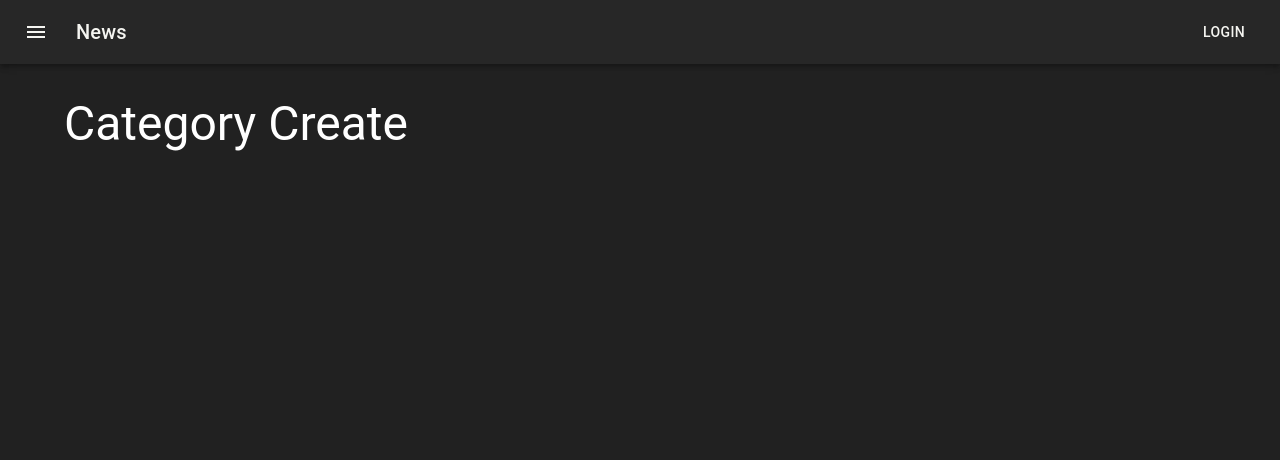
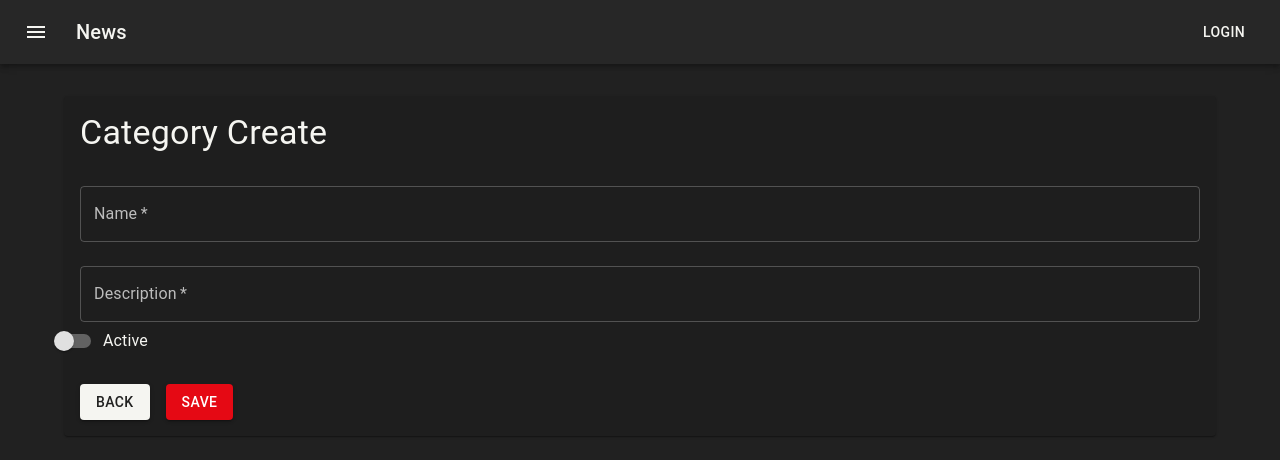
Before and after one commit to paulosarmento/projeto-pratico-fc-admin-react, a React (Create React App) app: page /categories/create in a window 1280 px wide. Shown: the top 460 px of the page. Built offline with nearby package versions, Linux system fonts and the light colour scheme.

Commit message:
Criando pagina de criacao de categoria

```diff
--- a/src/features/categories/CreateCategory.tsx
+++ b/src/features/categories/CreateCategory.tsx
@@ -1,11 +1,43 @@
-import { Box, Typography } from "@mui/material";
+import { Box, Paper, Typography } from "@mui/material";
+import { useState } from "react";
+import { Category } from "./categorySlice";
+import CategoryFrom from "./components/CategoryFrom";
 
 const CategoryCreate = () => {
+  const [isDisabled, setIsDisabled] = useState(false);
+  const [category, setCategory] = useState<Category>({
+    id: "",
+    name: "",
+    description: "",
+    is_active: false,
+    deleted_at: "",
+    created_at: "",
+    updated_at: "",
+  });
+
+  const handleChange = (e: any) => {};
+
+  const handleToggle = () => {
+    setIsDisabled(!isDisabled);
+  };
+
   return (
     <Box>
-      <Typography variant="h3" component="h1">
-        Category Create
-      </Typography>
+      <Paper>
+        <Box p={2}>
+          <Typography variant="h4" component="h1">
+            Category Create
+          </Typography>
+        </Box>
+        <CategoryFrom
+          category={category}
+          isDisabled={isDisabled}
+          isLoading={false}
+          onSubmit={() => {}}
+          handleChange={handleChange}
+          handleToggle={handleToggle}
+        />
+      </Paper>
     </Box>
   );
 };
--- a/src/features/categories/EditCategory.tsx
+++ b/src/features/categories/EditCategory.tsx
@@ -1,19 +1,9 @@
-import {
-  Box,
-  Button,
-  FormControl,
-  FormControlLabel,
-  FormGroup,
-  Grid,
-  Paper,
-  Switch,
-  TextField,
-  Typography,
-} from "@mui/material";
-import { Link, useParams } from "react-router-dom";
+import { Box, Paper, Typography } from "@mui/material";
+import { useState } from "react";
+import { useParams } from "react-router-dom";
+import { useAppSelector } from "../../app/hooks";
 import { selectCategoryById } from "./categorySlice";
-import { useAppSelector } from "../../app/hooks";
-import { useState } from "react";
+import CategoryFrom from "./components/CategoryFrom";
 
 const CategoryEdit = () => {
   const id = useParams().id || "";
@@ -34,69 +24,14 @@
             Category Edit
           </Typography>
         </Box>
-        <Box p={2}>
-          <form>
-            <Grid container spacing={3}>
-              <Grid item xs={12}>
-                <FormControl fullWidth>
-                  <TextField
-                    required
-                    name="name"
-                    label="Name"
-                    value={category.name}
-                    disabled={isDisabled}
-                    onChange={() => {}}
-                    fullWidth
-                  />
-                </FormControl>
-              </Grid>
-              <Grid item xs={12}>
-                <FormControl fullWidth>
-                  <TextField
-                    required
-                    name="description"
-                    label="Description"
-                    value={category.description}
-                    disabled={isDisabled}
-                    onChange={() => {}}
-                    fullWidth
-                  />
-                </FormControl>
-              </Grid>
-              <Grid>
-                <FormGroup>
-                  <FormControlLabel
-                    control={
-                      <Switch
-                        name="is_active"
-                        color="secondary"
-                        onChange={handleToggle}
-                        checked={category.is_active}
-                        inputProps={{ "aria-label": "controlled" }}
-                      ></Switch>
-                    }
-                    label="Active"
-                  ></FormControlLabel>
-                </FormGroup>
-              </Grid>
-              <Grid item xs={12}>
-                <Box display="flex" gap={2}>
-                  <Button variant="contained" href="/categories">
-                    Back
-                  </Button>
-                  <Button
-                    type="submit"
-                    variant="contained"
-                    color="secondary"
-                    disabled={isDisabled}
-                  >
-                    Save
-                  </Button>
-                </Box>
-              </Grid>
-            </Grid>
-          </form>
-        </Box>
+        <CategoryFrom
+          category={category}
+          isDisabled={isDisabled}
+          isLoading={false}
+          onSubmit={() => {}}
+          handleChange={handleChange}
+          handleToggle={handleToggle}
+        />
       </Paper>
     </Box>
   );
--- a/src/features/categories/categorySlice.ts
+++ b/src/features/categories/categorySlice.ts
@@ -1,7 +1,7 @@
 import { createSlice } from "@reduxjs/toolkit";
 import { RootState } from "../../app/store";
 
-interface Category {
+export interface Category {
   id: string;
   name: string;
   description: string;
--- /dev/null
+++ b/src/features/categories/components/CategoryFrom.tsx
@@ -0,0 +1,96 @@
+import {
+  Box,
+  Button,
+  FormControl,
+  FormControlLabel,
+  FormGroup,
+  Grid,
+  Switch,
+  TextField,
+} from "@mui/material";
+import { useState } from "react";
+import { Category } from "../categorySlice";
+
+type Props = {
+  category: Category;
+  isDisabled?: boolean;
+  isLoading?: boolean;
+  onSubmit: (e: React.FormEvent<HTMLFormElement>) => void;
+  handleChange: (e: React.ChangeEvent<HTMLInputElement>) => void;
+  handleToggle: (e: React.ChangeEvent<HTMLInputElement>) => void;
+};
+
+export default function CategoryFrom({
+  category,
+  isDisabled = false,
+  isLoading = false,
+  onSubmit,
+  handleChange,
+  handleToggle,
+}: Props) {
+  return (
+    <Box p={2}>
+      <form>
+        <Grid container spacing={3}>
+          <Grid item xs={12}>
+            <FormControl fullWidth>
+              <TextField
+                required
+                name="name"
+                label="Name"
+                value={category.name}
+                disabled={isDisabled}
+                onChange={() => {}}
+                fullWidth
+              />
+            </FormControl>
+          </Grid>
+          <Grid item xs={12}>
+            <FormControl fullWidth>
+              <TextField
+                required
+                name="description"
+                label="Description"
+                value={category.description}
+                disabled={isDisabled}
+                onChange={() => {}}
+                fullWidth
+              />
+            </FormControl>
+          </Grid>
+          <Grid>
+            <FormGroup>
+              <FormControlLabel
+                control={
+                  <Switch
+                    name="is_active"
+                    color="secondary"
+                    onChange={handleToggle}
+                    checked={category.is_active}
+                    inputProps={{ "aria-label": "controlled" }}
+                  ></Switch>
+                }
+                label="Active"
+              ></FormControlLabel>
+            </FormGroup>
+          </Grid>
+          <Grid item xs={12}>
+            <Box display="flex" gap={2}>
+              <Button variant="contained" href="/categories">
+                Back
+              </Button>
+              <Button
+                type="submit"
+                variant="contained"
+                color="secondary"
+                disabled={isDisabled}
+              >
+                Save
+              </Button>
+            </Box>
+          </Grid>
+        </Grid>
+      </form>
+    </Box>
+  );
+}
```
